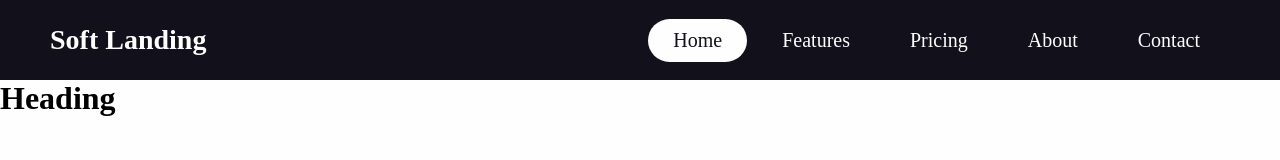
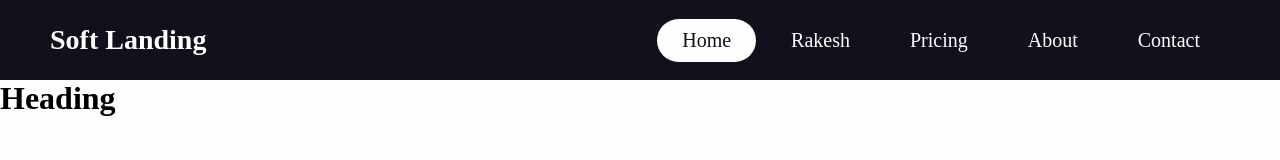
Before and after one commit to rakesh2004582/jenkins, a plain HTML site: page index.html in a window 1280 px wide. Drawn offline with Linux system fonts and the light colour scheme.

Commit message:
Update index.html

```diff
--- a/index.html
+++ b/index.html
@@ -21,7 +21,7 @@
                     <a href="" class="active">Home</a>
                 </li>
                 <li>
-                    <a href="">Features</a>
+                    <a href="">Rakesh</a>
                 </li>
                 <li>
                     <a href="">Pricing</a>
```
